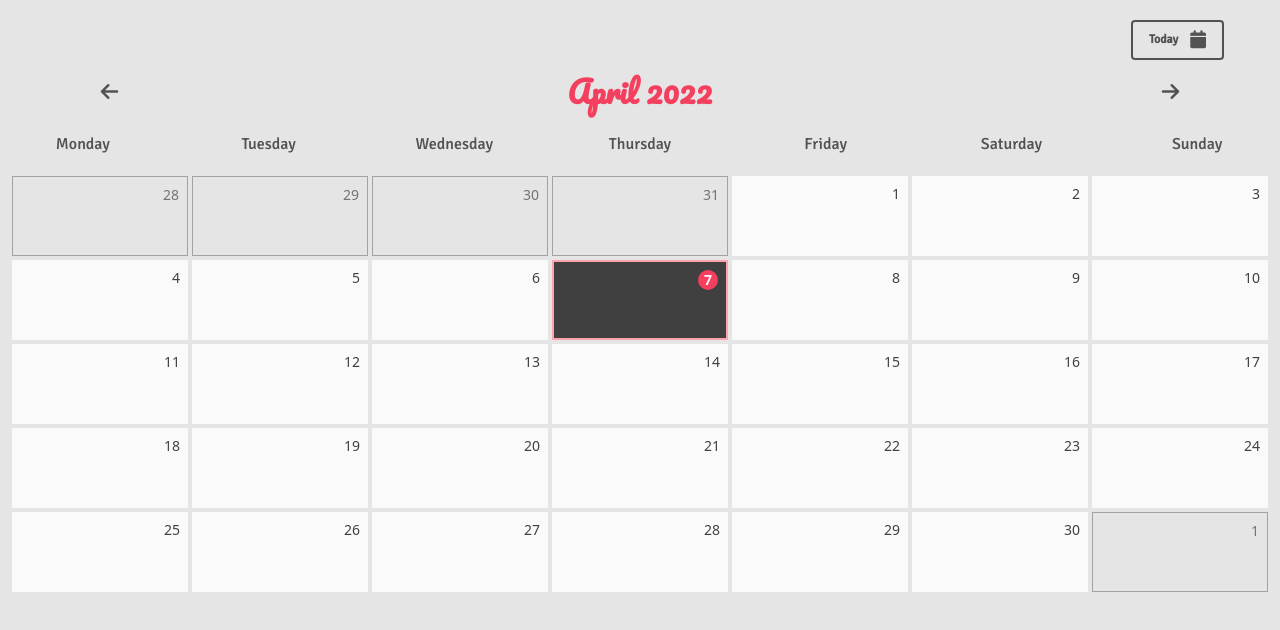
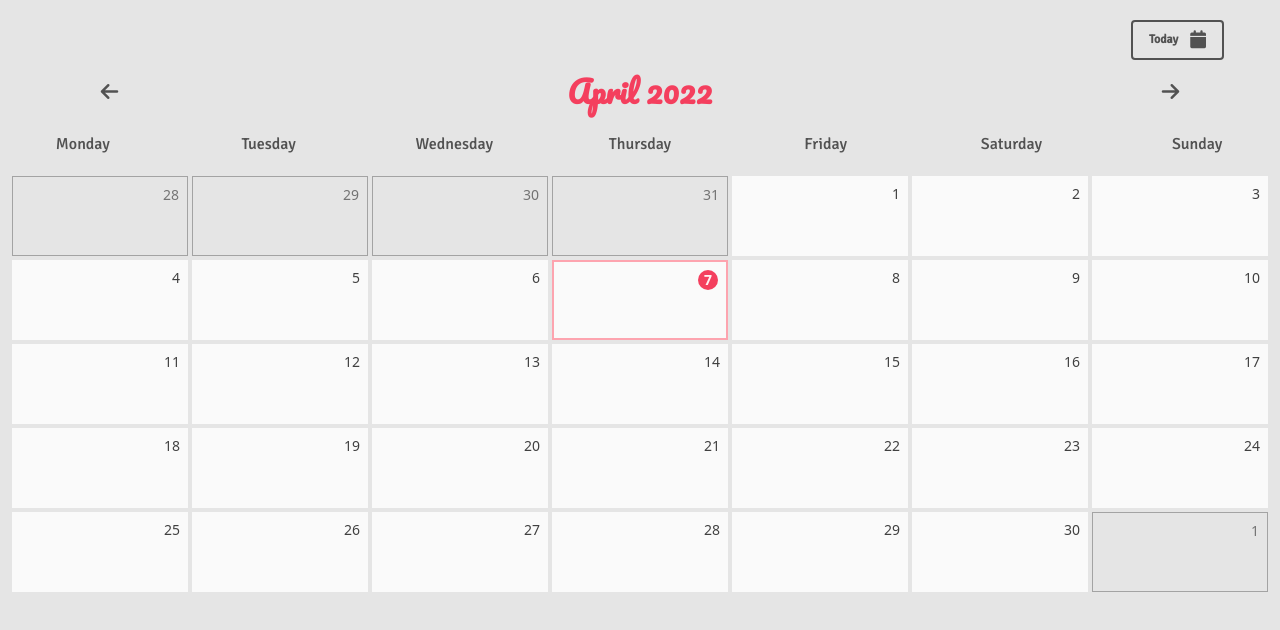
Before and after one commit to javisastre/calendar-vue, a Vue app: page / in a window 1280 px wide. Shown: the top 630 px of the page. Built offline with nearby package versions, Linux system fonts and the light colour scheme.

Commit message:
minor style change

```diff
--- a/src/components/Calendar.vue
+++ b/src/components/Calendar.vue
@@ -95,8 +95,7 @@ export default {
         "Saturday",
         "Sunday",
       ],
-      todayClassBox:
-        "bg-neutral-700 text-neutral-50 font-bold border-2 border-rose-300",
+      todayClassBox: "text-neutral-50 font-bold border-2 border-rose-300",
       todayClassNumber: "h-5 w-5 rounded-full  bg-rose-500 text-rose-50",
     };
   },
```
